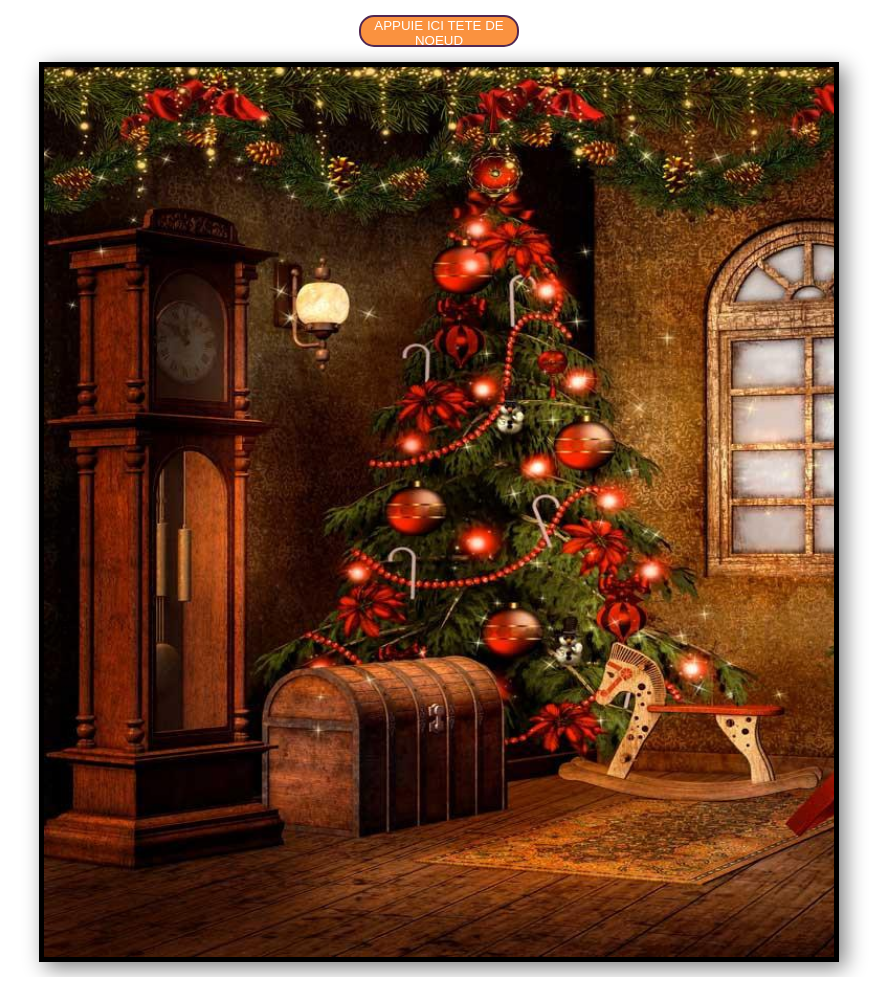
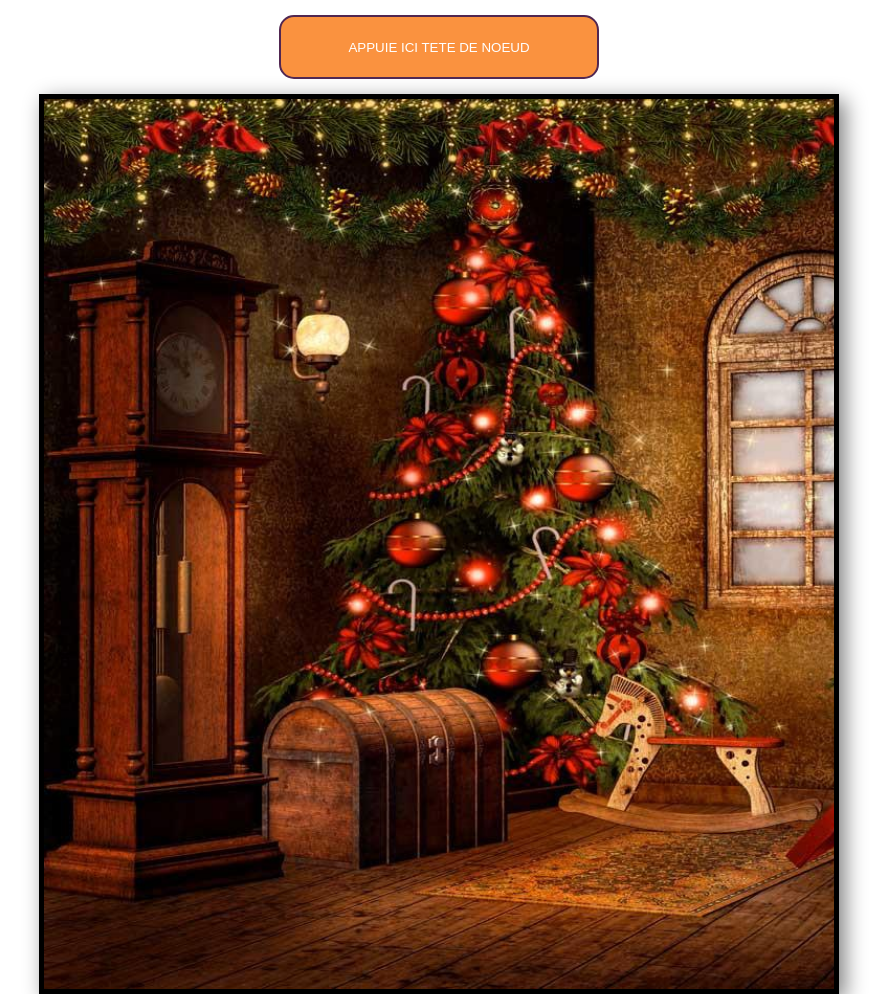
Before and after one commit to SachaRM7/calendrier-de-l-avent, a plain HTML site: page index.html in a window 1280 px wide. Shown: the top 994 px of the page, without its empty margins (201-1090 px from the left). Drawn offline with Linux system fonts and the light colour scheme.

Commit message:
Add files via upload

```diff
--- a/styles.css
+++ b/styles.css
@@ -9,8 +9,8 @@
       border-radius: 15px;
       margin: 15px auto;
       display: block;
-      width: 10rem;
-      height: 2rem;
+      width: 20rem;
+      height: 4rem;
   }
 
   .container {
```
